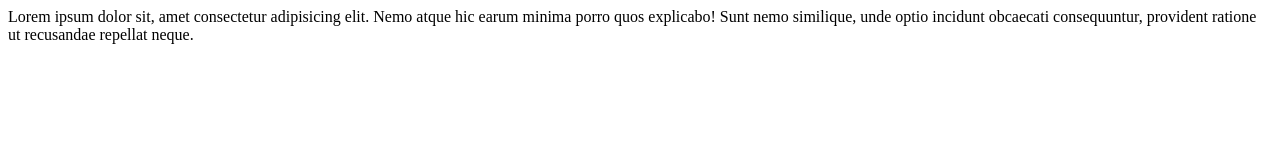
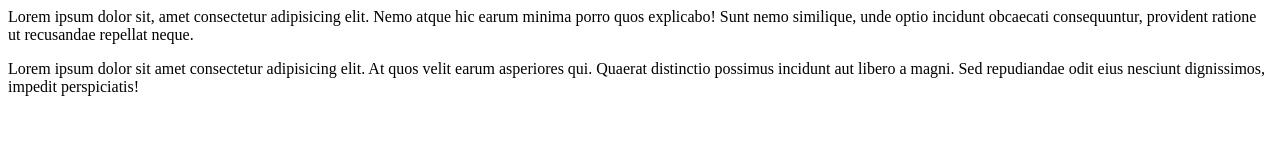
Before and after one commit to anikmk/my-simple-website, a plain HTML site: page index.html in a window 1280 px wide. Drawn offline with Linux system fonts and the light colour scheme.

Commit message:
added first web site

```diff
--- a/index.html
+++ b/index.html
@@ -7,5 +7,6 @@
 </head>
 <body>
     <div>Lorem ipsum dolor sit, amet consectetur adipisicing elit. Nemo atque hic earum minima porro quos explicabo! Sunt nemo similique, unde optio incidunt obcaecati consequuntur, provident ratione ut recusandae repellat neque.</div>
+    <p>Lorem ipsum dolor sit amet consectetur adipisicing elit. At quos velit earum asperiores qui. Quaerat distinctio possimus incidunt aut libero a magni. Sed repudiandae odit eius nesciunt dignissimos, impedit perspiciatis!</p>
 </body>
 </html>
```
